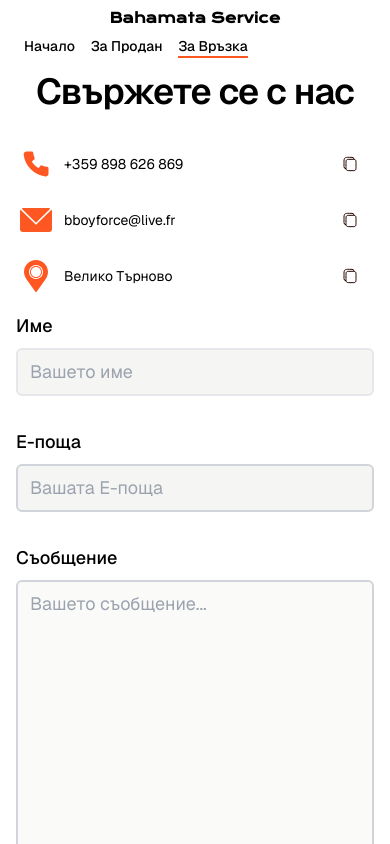
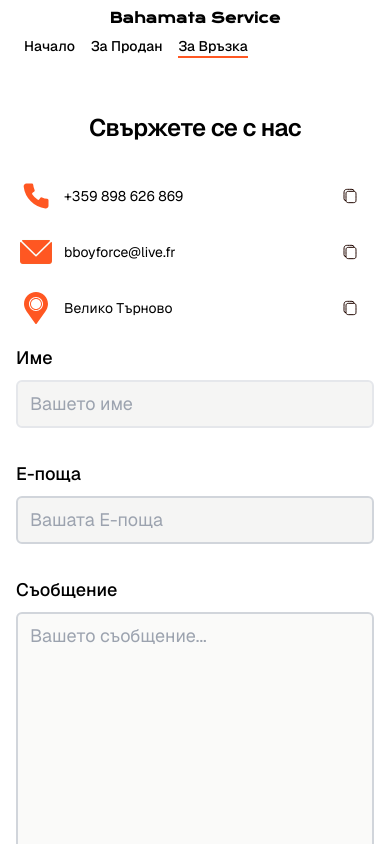
Before and after one commit to Captain-Leftovers/motorcycle-repair-shop-next14, a Next.js app: page /contact-us in a window 390 px wide. Shown: the top 844 px of the page. Built offline with nearby package versions, Linux system fonts and the light colour scheme; no server answers.

Commit message:
added new email

```diff
--- a/src/app/(routes)/contact-us/components/SectionTitle.tsx
+++ b/src/app/(routes)/contact-us/components/SectionTitle.tsx
@@ -1,7 +1,7 @@
 export default function SectionTitle() {
 	return (
 		<div className=" text-center">
-			<h1 className="text-center text-4xl font-semibold tracking-tight ">Свържете се с нас</h1>
+			<h1 className="text-center text-2xl sm:text-4xl font-semibold tracking-tight ">Свържете се с нас</h1>
 		</div>
 	)
 }
--- a/src/app/(routes)/contact-us/page.tsx
+++ b/src/app/(routes)/contact-us/page.tsx
@@ -5,7 +5,7 @@ import ContactSection from './components/ContactSection'
 
 export default function ContactUs() {
 	return (
-		<MainContainer className='grow'>
+		<MainContainer className='grow py-10'>
 			<ContactSection />
 			{/* <MapLocation /> */}
 		</MainContainer>
--- a/src/components/ui/Heading.tsx
+++ b/src/components/ui/Heading.tsx
@@ -7,7 +7,7 @@ type HeadingProps = {
 export default function Heading({ title, description }: HeadingProps) {
 	return (
 		<div className="mt-10 mb-14" >
-			<h2 className="text-center text-4xl font-semibold tracking-tight">{title}</h2>
+			<h2 className="text-center text-2xl sm:text-4xl font-semibold tracking-tight">{title}</h2>
 			<p className=" text-sm text-muted-foreground">{description}</p>
 		</div>
 	)
```
